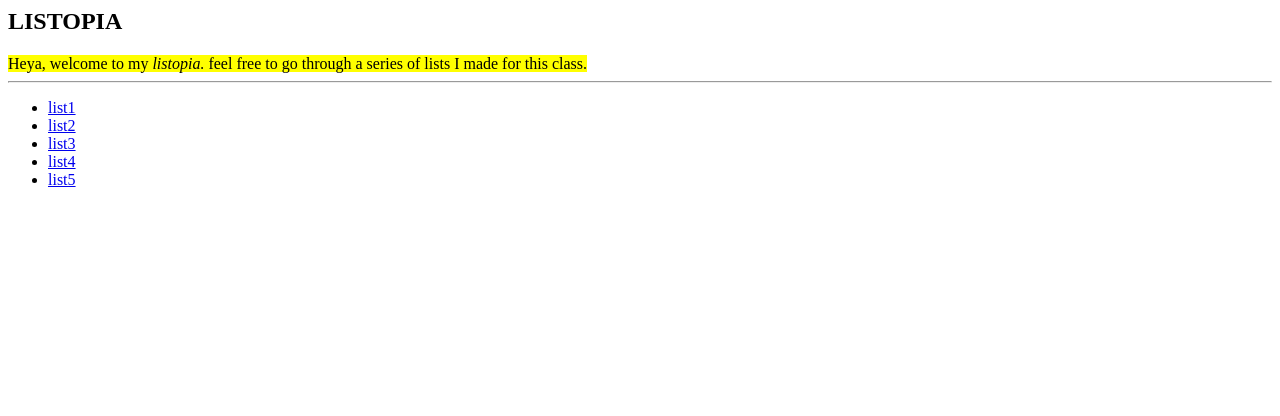
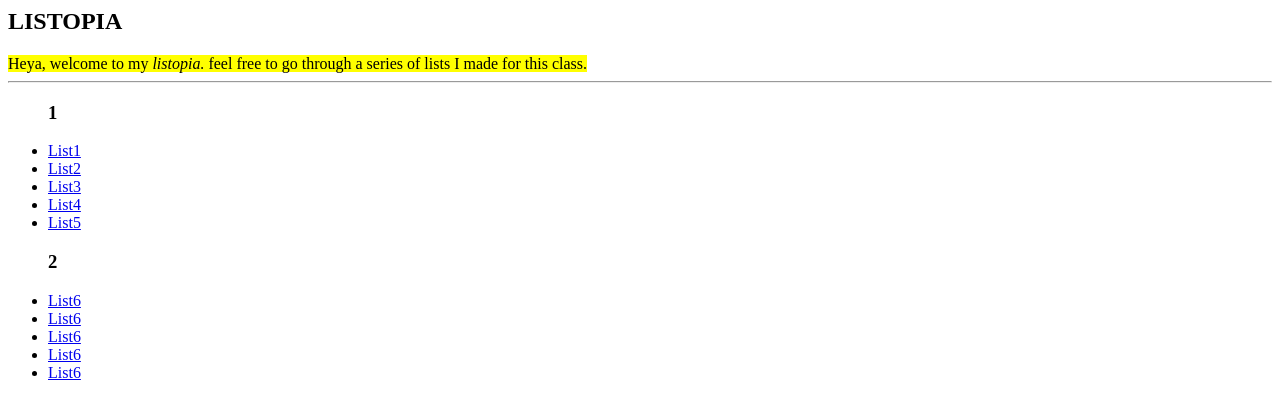
Before and after one commit to alvinashiatey/github, a plain HTML site: page project-2/list-index.html in a window 1280 px wide. Drawn offline with Linux system fonts and the light colour scheme.

Commit message:
Update list-index.html

```diff
--- a/project-2/list-index.html
+++ b/project-2/list-index.html
@@ -10,11 +10,21 @@
     <mark>Heya, welcome to my <em>listopia.</em> feel free to go through a series of lists I made for this class. </mark>
     <hr>
     <ul>
-        <li><a href="list-1.html">list1</a></li>
-        <li><a href="list-2.html">list2</a></li>
-        <li><a href="list-3.html">list3</a></li>
-        <li><a href="list-4.html">list4</a></li>
-        <li><a href="list-5.html">list5</a></li>
+        <h3>1</h3>
+        <li><a href="list-1.html">List1</a></li>
+        <li><a href="list-2.html">List2</a></li>
+        <li><a href="list-3.html">List3</a></li>
+        <li><a href="list-4.html">List4</a></li>
+        <li><a href="list-5.html">List5</a></li>
+    </ul>
+
+    <ul>
+        <h3>2</h3>
+        <li><a href="list-6.html">List6</a></li>
+        <li><a href="list-6.html">List6</a></li>
+        <li><a href="list-6.html">List6</a></li>
+        <li><a href="list-6.html">List6</a></li>
+        <li><a href="list-6.html">List6</a></li>
     </ul>
 </body>
 </html>
```
